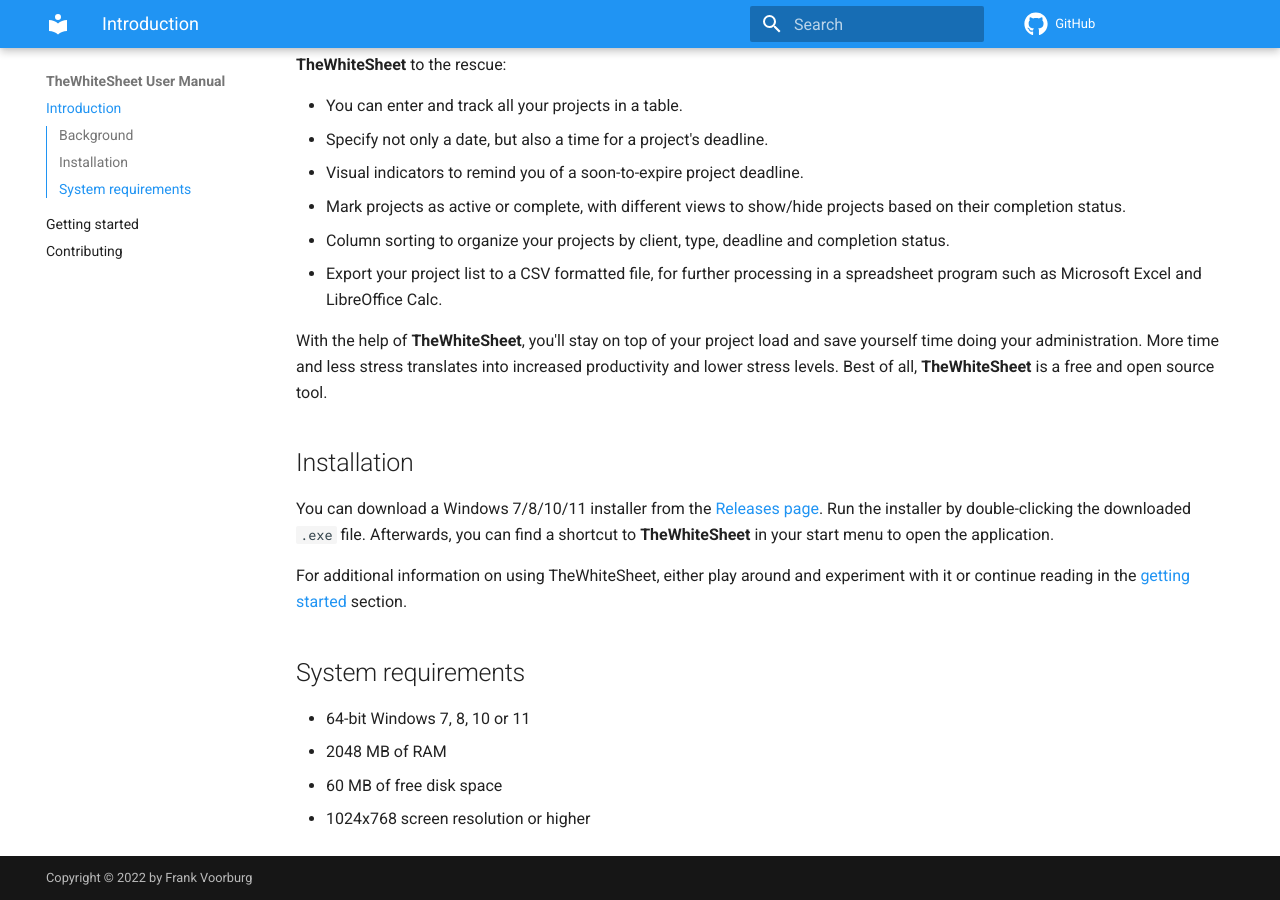
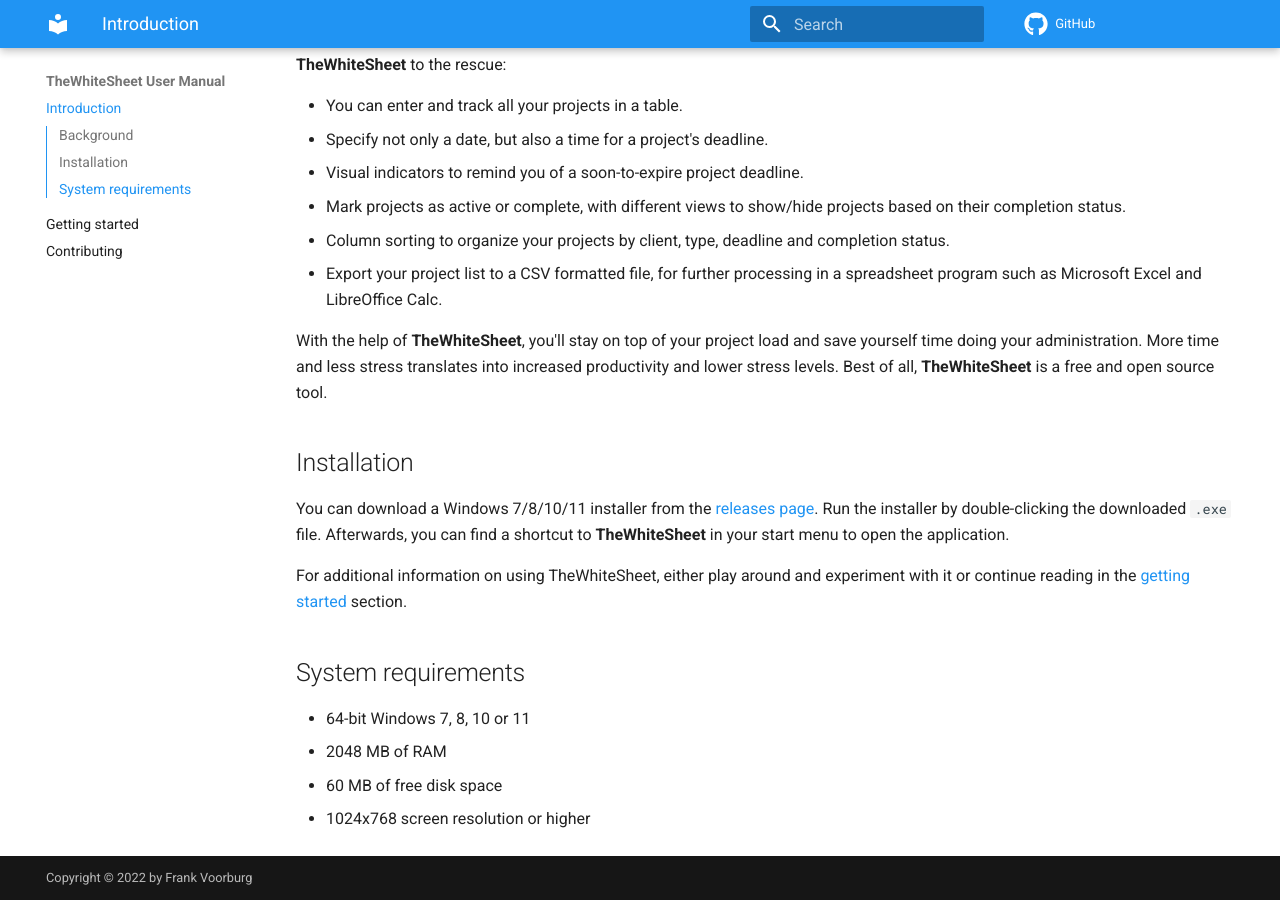
Before and after one commit to kruizer23/thewhitesheet, an MkDocs documentation site: the page built from docs/index.md, in a window 1280 px wide and 900 px high, scrolled down 729 px. Built offline with MkDocs 1.6.1 and Material for MkDocs 9.7.7, drawn with Linux system fonts in a browser that asks for light colours; comment, search, counter and statistics services are not loaded.

Commit message:
Updated documentation.

```diff
--- a/docs/index.md
+++ b/docs/index.md
@@ -23,7 +23,7 @@ With the help of **TheWhiteSheet**, you'll stay on top of your project load and
 
 ## Installation
 
-You can download a Windows 7/8/10/11 installer from the [Releases page](https://github.com/kruizer23/thewhitesheet/releases). Run the installer by double-clicking the downloaded `.exe` file. Afterwards, you can find a shortcut to **TheWhiteSheet** in your start menu to open the application.
+You can download a Windows 7/8/10/11 installer from the [releases page](https://github.com/kruizer23/thewhitesheet/releases). Run the installer by double-clicking the downloaded `.exe` file. Afterwards, you can find a shortcut to **TheWhiteSheet** in your start menu to open the application.
 
 For additional information on using TheWhiteSheet, either play around and experiment with it or continue reading in the [getting started](getting_started.md) section.
 
```
Also changed, not shown: README.md (+1 -1 lines).
